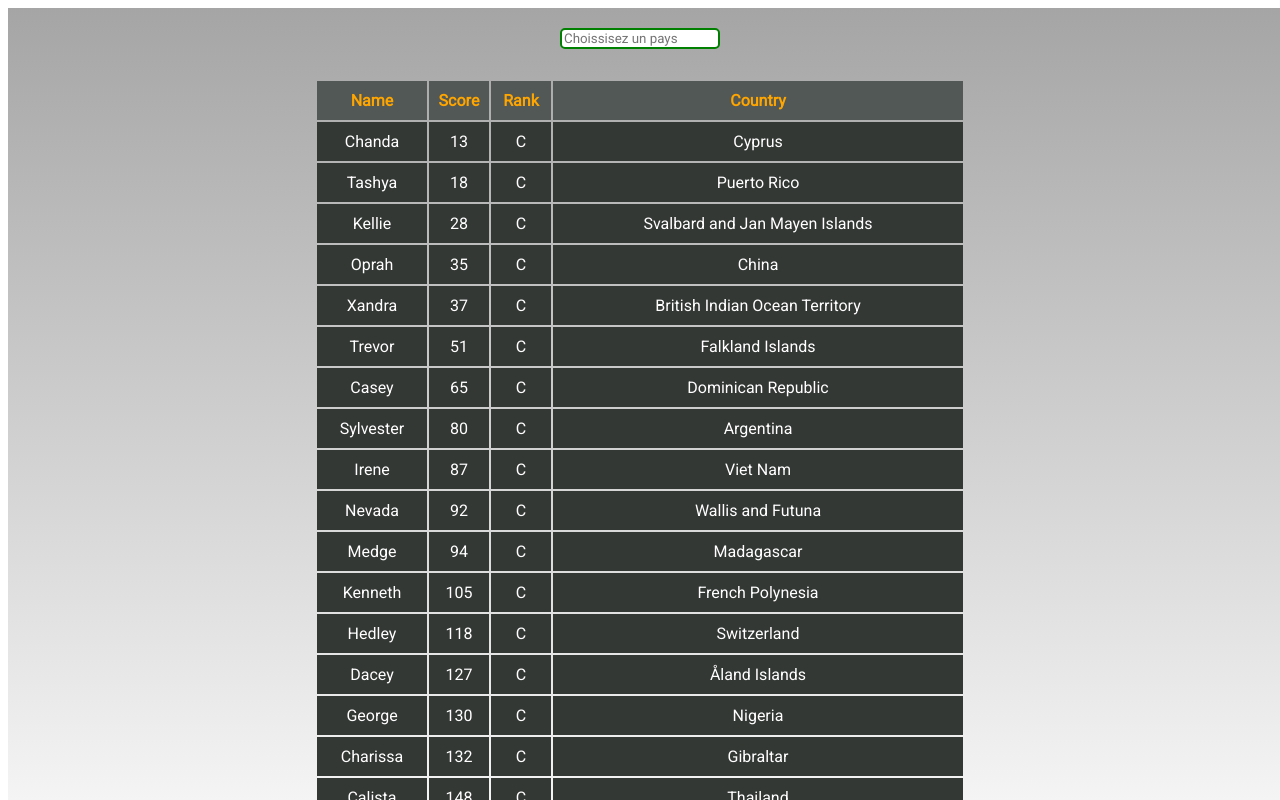
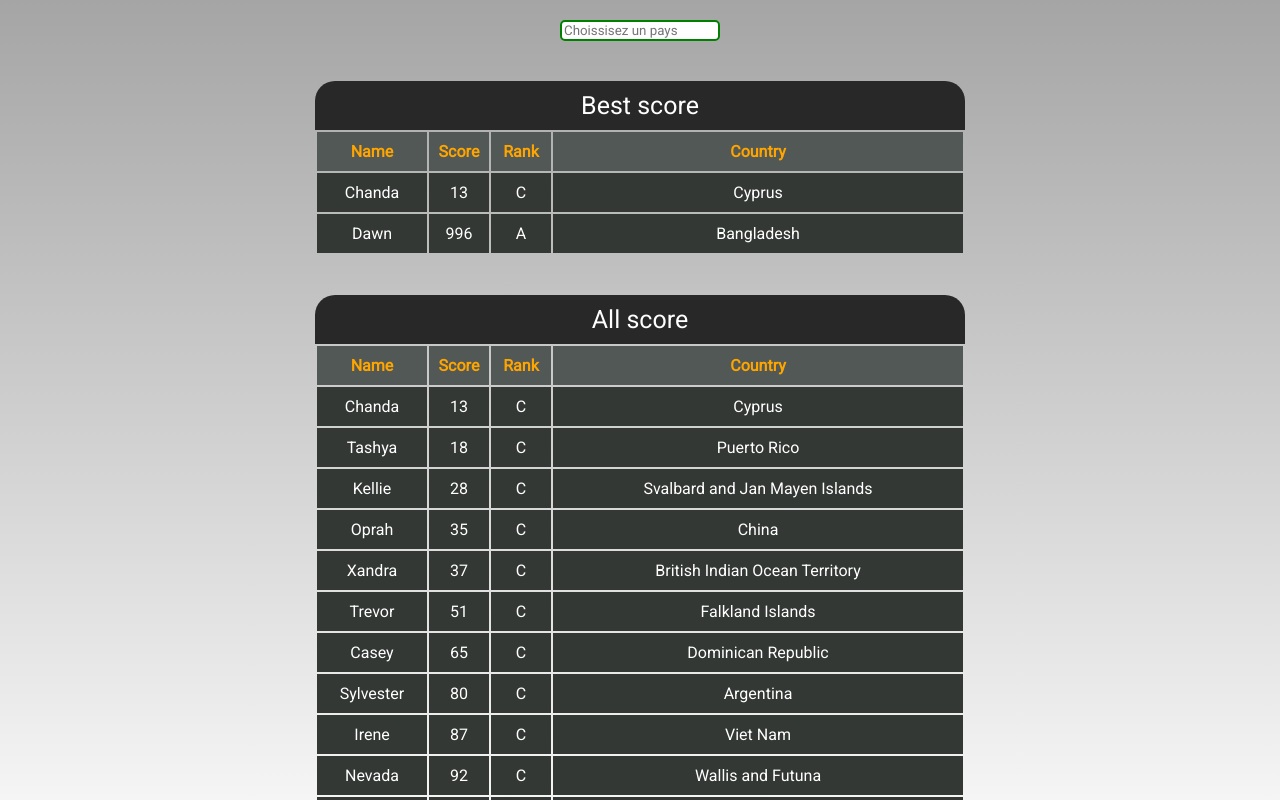
Before and after one commit to CorentinDeblock/JsFirst, a plain HTML site: page index.html in a window 1280 px wide. Shown: the top 800 px of the page. Drawn offline with Linux system fonts and the light colour scheme.

Commit message:
Modification du tableau et ajout de quelque régle css sur table

```diff
--- a/assets/css/style.css
+++ b/assets/css/style.css
@@ -1,5 +1,19 @@
 *{
     font-family: 'Roboto', sans-serif;
+}
+caption{
+    background-color:#282828;
+    color:white;
+    caption-side: top;
+    padding:10px;
+    font-size:25px;
+    border-radius:20px 20px 0px 0px;
+}
+.spaceTop{
+    margin-top:40px;
+}
+.stick{
+    padding:0;
 }
 .background{
     z-index: -1;
@@ -7,6 +21,9 @@
     width:100%;
     height:100%;
     background:linear-gradient(#a5a5a5,#f5f5f5);
+}
+body{
+    margin:0;
 }
 .container{
     text-align: center;
@@ -27,11 +44,11 @@ th{
 tr{
     background-color: #343835;
     color:white;
-    border-radius:40px;
 }
 table{
-    padding-top:30px;
-    margin:auto
+    padding:0;
+    margin:auto;
+    margin-top:40px;
 }
 .hide{
     display: none;
--- a/assets/js/script.js
+++ b/assets/js/script.js
@@ -1,6 +1,7 @@
 let arr = [];
 
-let table = document.querySelector("table");
+let ranking = document.querySelector("#ranking");
+let best = document.querySelector("#top");
 let research = document.querySelector("#country")
 
 function randomize(min,max){
@@ -49,11 +50,14 @@ function createTR(name,score,rank,country) {
 
     return element;
 }
-function pushTR(li){
+function pushTR(table,li){
     table.appendChild(li);
 }
-function pushTable(value){
-    pushTR(createTR(value.name,value.score,value.rank,value.country))
+function pushRanking(value){
+    pushTR(ranking,createTR(value.name,value.score,value.rank,value.country))
+}
+function pushBest(value){
+    pushTR(best,createTR(value.name,value.score,value.rank,value.country))
 }
 
 let req = new XMLHttpRequest();
@@ -66,16 +70,25 @@ req.onload = (event) => {
         })
         response.sort(compareScore);
         response.forEach(rank);
-        response.forEach(pushTable);
-        console.log(response[0].score)
-        console.log(response[response.length - 1].score);
+        response.forEach(pushRanking);
+        let min = response[0],max = response[response.length - 1];
+        console.log(min.score);
+        console.log(max.score);
+
+        pushBest(min);
+        pushBest(max);
+
+        console.log("From bahrain")
+        console.log(response.filter((value) => {
+            return value.country = "Bahrain";
+        }))
     }
 }
 req.open('get',"assets/json/data.json",true);
 req.send();
 
 research.addEventListener("keydown",(event)=>{
-    let child = table.children;
+    let child = ranking.children;
     let value = event.target.value;
 
     if(value == ""){
--- a/index.html
+++ b/index.html
@@ -10,7 +10,17 @@
 	<div class="container">
 		<div class="background"></div>
 		<input type="text" id="country" placeholder="Choissisez un pays">
-		<table>
+		<table id="top">
+			<caption>Best score</caption>
+			<tr>
+				<th>Name</th>
+				<th>Score</th>
+				<th>Rank</th>
+				<th>Country</th>
+			</tr>
+		</table>
+		<table id="ranking">
+			<caption>All score</caption>
 			<tr>
 				<th>Name</th>
 				<th>Score</th>
```
